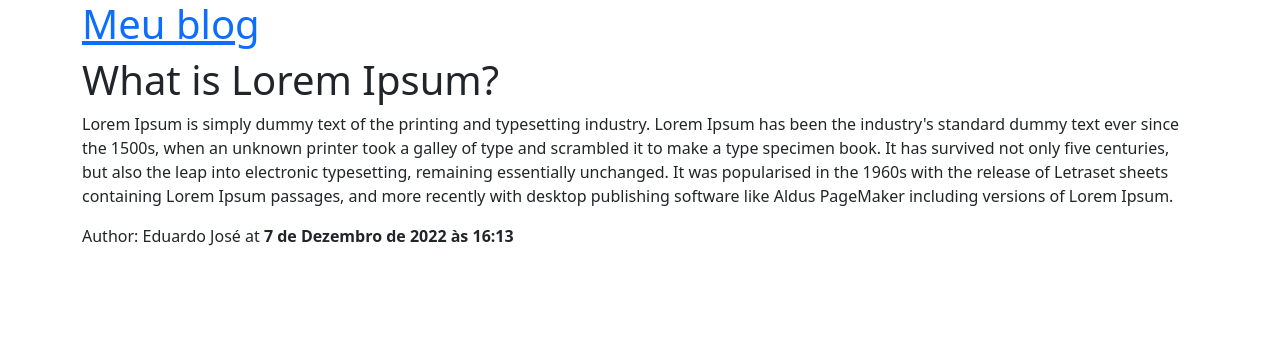
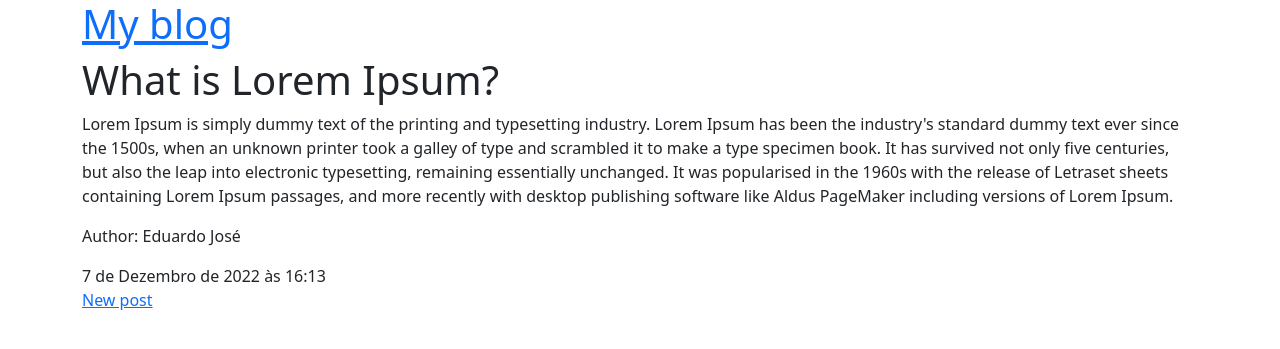
Before and after one commit to eduardoferreira97/Blog---Django, a Django app: page /1/detail in a window 1280 px wide. Shown: the top 349 px of the page. Run offline with Django 4.2, Linux system fonts and the light colour scheme; data comes from the database, SQL or seed files in the repository; both versions use the stored data as it was after the commit.

Commit message:
Added option to create a new post

```diff
--- a/blog/templates/blog/base.html
+++ b/blog/templates/blog/base.html
@@ -2,7 +2,7 @@
 <!DOCTYPE html>
 <html>
     <head>
-        <title>Meu Blog</title>
+        <title>My Blog</title>
         <link rel="stylesheet" href="https://cdn.jsdelivr.net/npm/bootstrap@5.1.3/dist/css/bootstrap.min.css" integrity="sha384-1BmE4kWBq78iYhFldvKuhfTAU6auU8tT94WrHftjDbrCEXSU1oBoqyl2QvZ6jIW3" crossorigin="anonymous">
         <link type="text/css" href="{% static 'css/blog.css' %}">
 
@@ -10,7 +10,7 @@
     <body>
         <header class="page-header">
             <div class="container">
-                <h1><a href="/">Meu blog</a></h1>
+                <h1><a href="/">My blog</a></h1>
             </div>
         </header>
 
@@ -22,5 +22,11 @@
                 </div>
             </div>
         </main>
+        <div class="container">
+            <a href="{% url 'blog:new_post' %}" class="top-menu">
+                New post
+            </a>
+
+        </div>
     </body>
 </html>
--- a/blog/templates/blog/detail.html
+++ b/blog/templates/blog/detail.html
@@ -5,9 +5,9 @@
 
 <h1> {{ detail.title }} </h1>
 
-<p> {{ detail.text }}</p>
+<p> {{ detail.text|linebreaksbr }}</p>
 
-<p> Author: {{ detail.autho }} at <strong>{{detail.pub_date}}</strong></p>
-<p> </p>
+<p> Author: {{ detail.autho }}</p>
+<time class="date"> {{detail.pub_date}} </time>
 
 {% endblock %}
--- a/blog/urls.py
+++ b/blog/urls.py
@@ -7,5 +7,5 @@ app_name = 'blog'
 urlpatterns = [
     path('', views.index, name='index'),
     path('<int:pk>/detail',views.detail, name='detail'),
-    path('<int:pk>/post_detail',views.post, name='post'),
+    path('post/new',views.post, name='new_post'),
 ]
--- a/blog/views.py
+++ b/blog/views.py
@@ -1,16 +1,29 @@
-from django.shortcuts import render, get_object_or_404
+from django.shortcuts import render, get_object_or_404, redirect
+from django.utils import timezone
 
 from .models import Post
+from .post import PostForm
+
 
 def index(request):
     posts = Post.objects.order_by('pub_date')
     context = {'posts': posts}
-    return render(request,'blog/index.html',context)
+    return render(request, 'blog/index.html', context)
 
-def detail(request,pk):
-    post_info = get_object_or_404(Post,pk=pk)
-    return render(request, 'blog/detail.html',{'detail':post_info})
 
-def post(request,pk):
-    post_detail = get_object_or_404(Post,pk=pk)
-    return render(request, 'blog/post.html',{'post':post_detail})
+def detail(request, pk):
+    post_info = get_object_or_404(Post, pk=pk)
+    return render(request, 'blog/detail.html', {'detail': post_info})
+
+
+def post(request):
+    if request.method == "POST":
+        form = PostForm(request.POST)
+        if form.is_valid():
+            post = form.save(commit=False)
+            post.pub_date = timezone.now()
+            post.save()
+            return redirect('blog:index')
+    else:
+        form = PostForm()
+    return render(request, 'blog/post.html', {'form': form})
```
Also changed, not shown: blog/post.py (added, +10 -0 lines), blog/templates/blog/post.html (+6 -1 lines), db.sqlite3.
